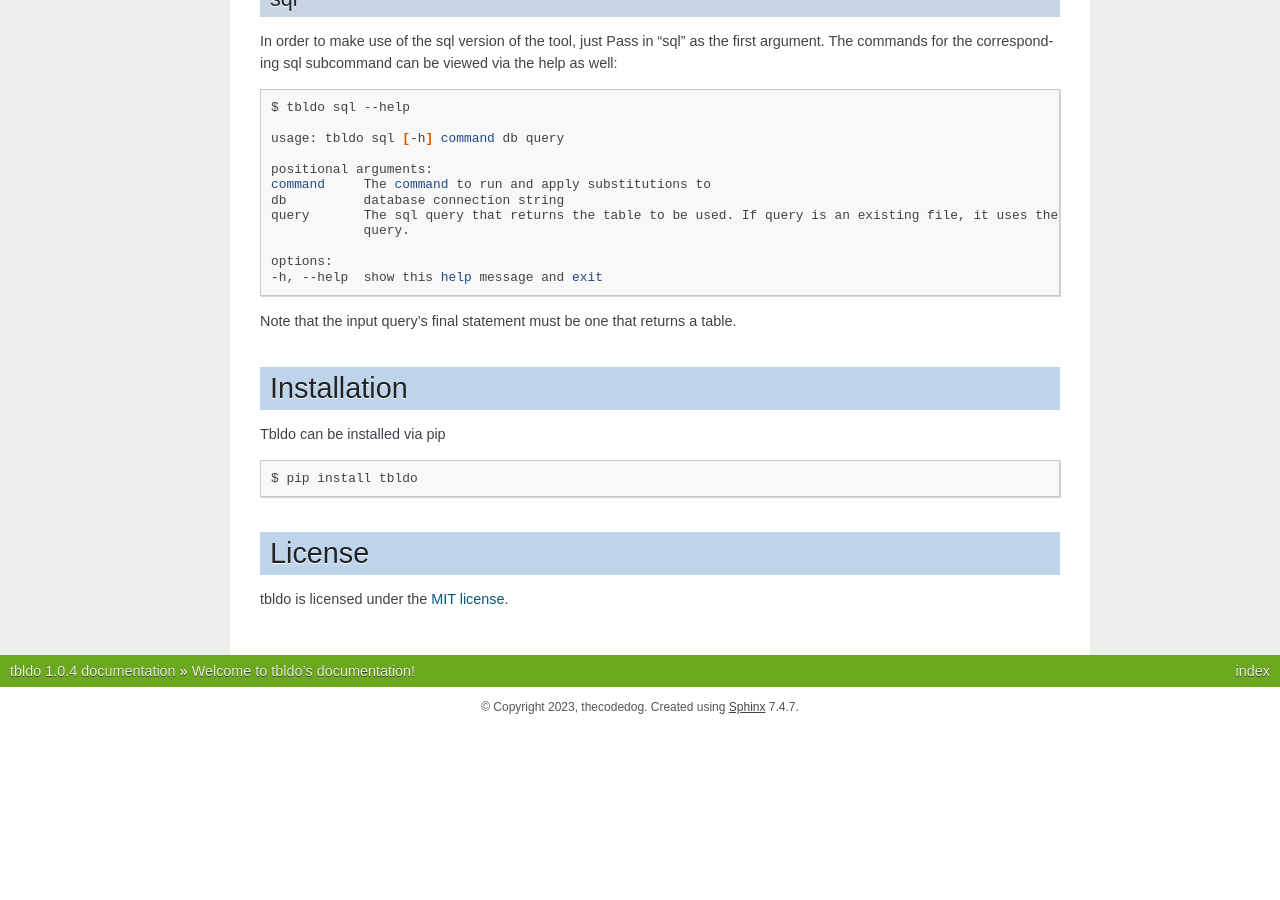
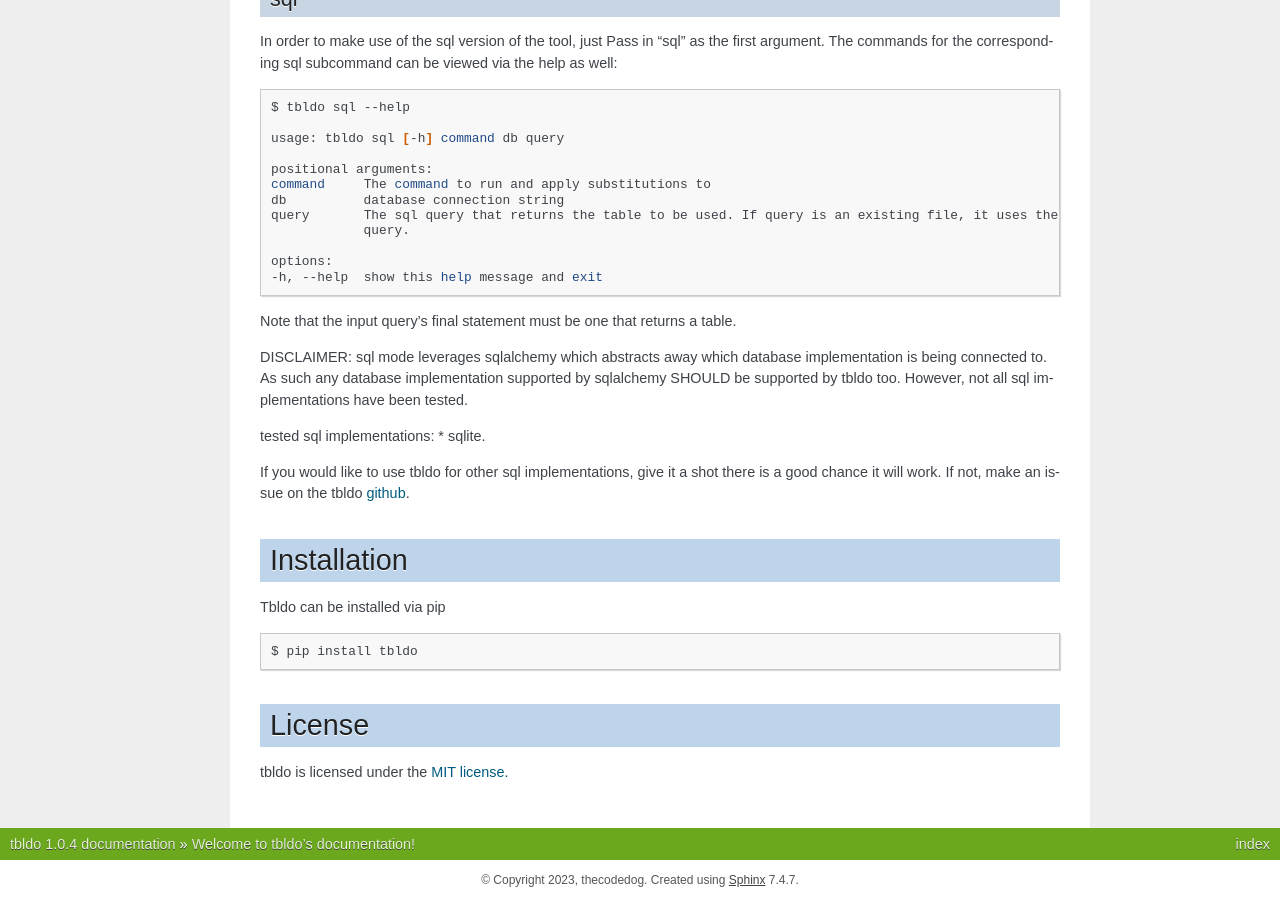
Before and after one commit to thecodedog/tbldo, a Sphinx documentation site: the page built from docs/source/index.rst, in a window 1280 px wide and 900 px high, scrolled down 1592 px. Built offline with Sphinx 7.4.7, drawn with Linux system fonts in a browser that asks for light colours; before the commit the page ends 2319 px from its top, so only the background shows below that.

Commit message:
updated lineterminator default to None, which will tell pandas to use its default. Updated docs to provide disclaimer about what sql implementations are supported.

```diff
--- a/docs/source/index.rst
+++ b/docs/source/index.rst
@@ -105,6 +105,19 @@ The commands for the corresponding sql subcommand can be viewed via the help as
 
 Note that the input query's final statement must be one that returns a table.
 
+DISCLAIMER:
+sql mode leverages sqlalchemy which abstracts away which database
+implementation is being connected to. As such any database implementation
+supported by sqlalchemy SHOULD be supported by tbldo too. However, not
+all sql implementations have been tested.
+
+tested sql implementations:
+* sqlite.
+
+If you would like to use tbldo for other sql implementations, give it
+a shot there is a good chance it will work. If not, make an issue
+on the tbldo `github <https://github.com/thecodedog/tbldo>`_.
+
 Installation
 ============
 Tbldo can be installed via pip
```
Also changed, not shown: 1 other file.
